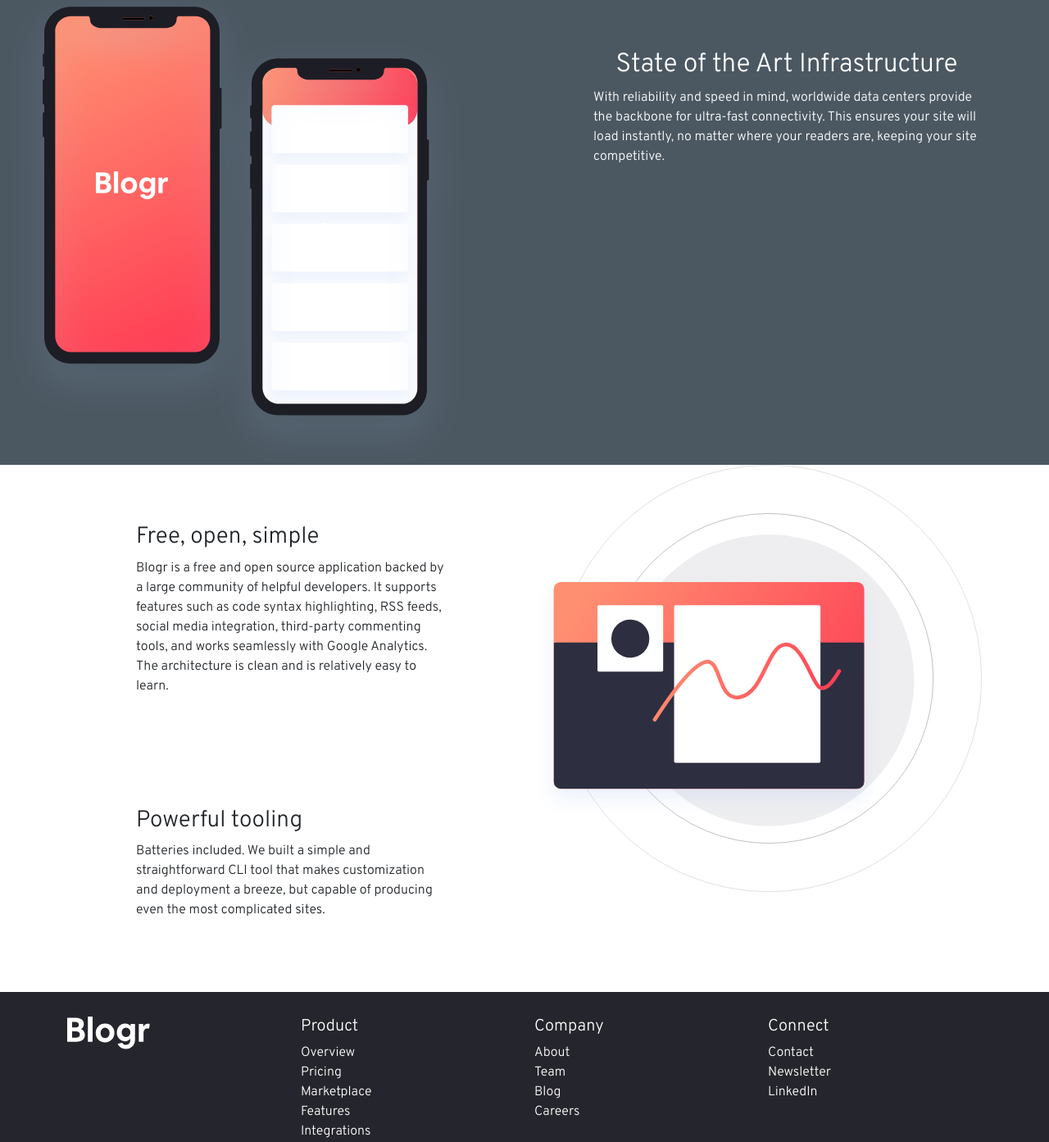
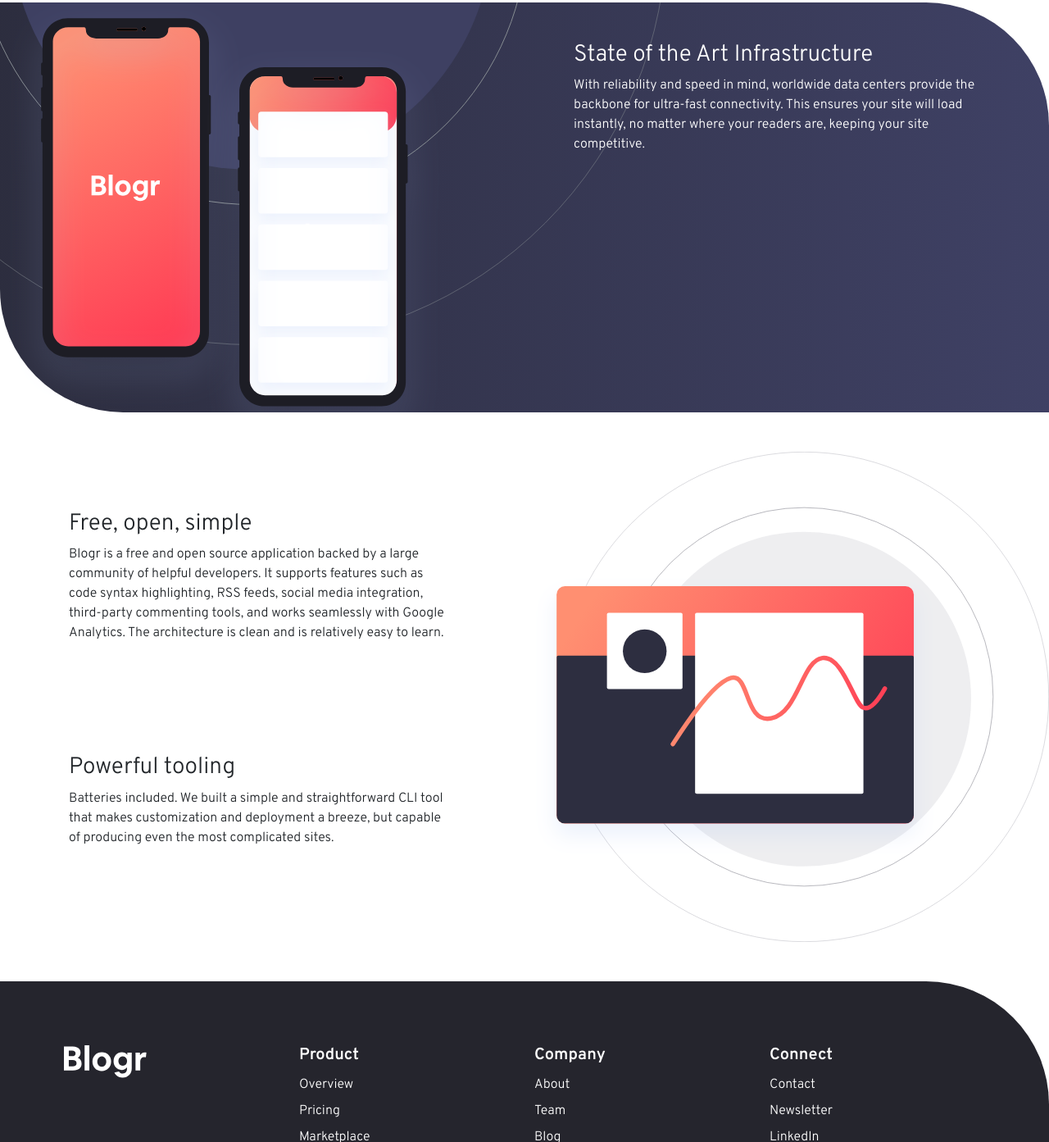
Before and after one commit to emllew/blog-landing-page, a website: page index.html in a window 1280 px wide. Shown: the part 1407-2800 px from the top of the page at 82% size. Drawn offline with nearby package versions, Linux system fonts and the light colour scheme.

Commit message:
desktop styling

```diff
--- a/index.html
+++ b/index.html
@@ -19,7 +19,7 @@
 
   <header>
 
-    <nav class="navbar p-3 navbar-expand-lg  bg-transparent navbar-white">
+    <nav class="navbar p-3 m-3 navbar-expand-lg  bg-transparent navbar-white">
       <div class="container-fluid">
 
         <a class="navbar-brand" href="#"><img src="images/logo.svg"></a>
@@ -102,15 +102,15 @@
     <img src="images/bg-pattern-intro.svg" id="headersvg">
   </header>
   <main>
-    <div class="container">
+    <div class="container-flex white pb-5 pt-5">
 
-      <div class="row m-3 mb-0 p-5">
+      <div class="row justify-content-md-center m-3 mb-0 p-5">
         <h2>Designed for the future</h2>
       </div>
 
       <div class="row">
         <div class="col">
-          <div class="row m-4 p-5">
+          <div class="row justify-content-center m-4 p-5">
             <h3>Introducing an extensible editor</h3>
             <p>Blogr features an exceedingly intuitive interface which lets you focus on one thing: creating content.
               The editor supports management of multiple blogs and allows easy manipulation of embeds such as images,
@@ -135,24 +135,34 @@
 
     </div>
 
-    <div class="container-fluid infrastructure">
+    <div class="container-fluid d-flex infrastructure">
       <div class="row">
-        <div class="col">
-          <img src="images/illustration-phones.svg">
+        <div class="col align-items-center justify-content-center">
+          <svg class="bgCircles" width="1014" height="1018" xmlns="http://www.w3.org/2000/svg">
+            <g transform="matrix(1 0 0 -1 0 1018)" fill="none" fill-rule="evenodd">
+              <rect fill="#3E4062" x="213" y="214" width="588" height="590" rx="294" />
+              <rect stroke="#878D92" opacity=".5" x=".5" y=".5" width="1013" height="1017" rx="506.5" />
+              <rect stroke="#878D92" x="170.5" y="171.5" width="673" height="675" rx="336.5" />
+            </g>
+          </svg>
+          <img src="images/illustration-phones.svg" class="phonesImg img-fluid">
         </div>
-        <div class="col">
-          <div class="row m-4 p-5 align-items-center">
-            <h2>State of the Art Infrastructure</h2>
-            With reliability and speed in mind, worldwide data centers provide the backbone for ultra-fast connectivity.
-            This ensures your site will load instantly, no matter where your readers are, keeping your site competitive.
+        <div class="col align-items-center infraText">
+          <div class="row p-5">
+            <h3>State of the Art Infrastructure</h3>
+            <p>With reliability and speed in mind, worldwide data centers provide the backbone for ultra-fast
+              connectivity.
+              This ensures your site will load instantly, no matter where your readers are, keeping your site
+              competitive.</p>
           </div>
         </div>
       </div>
 
     </div>
+
     </div>
 
-    <div class="container">
+    <div class="container-flex white pb-5 pt-5">
 
       <div class="row">
         <div class="col">
@@ -187,7 +197,7 @@
 
   </main>
   <footer>
-    <div class="container">
+    <div class="container-flex m-4 p-4">
       <div class="row">
         <div class="col">
           <img src="images/logo.svg">
@@ -195,11 +205,11 @@
         <div class="col">
           <h5>Product</h5>
           <ul>
-            <li>Overview</li>
-            <li>Pricing</li>
-            <li>Marketplace</li>
-            <li>Features</li>
-            <li>Integrations</li>
+            <li><a>Overview</a></li>
+            <li><a>Pricing</a></li>
+            <li><a>Marketplace</a></li>
+            <li><a>Features</a></li>
+            <li><a>Integrations</a></li>
           </ul>
 
 
@@ -209,20 +219,20 @@
           <h5>Company</h5>
 
           <ul>
-            <li>About</li>
-            <li>Team</li>
-            <li>Blog</li>
-            <li>Careers</li>
-            <li></li>
+            <li><a>About</a></li>
+            <li><a>Team</a></li>
+            <li><a>Blog</a></li>
+            <li><a>Careers</a></li>
+
           </ul>
 
         </div>
         <div class="col">
           <h5>Connect</h5>
           <ul>
-            <li>Contact</li>
-            <li>Newsletter</li>
-            <li>LinkedIn</li>
+            <li><a>Contact</a></li>
+            <li><a>Newsletter</a></li>
+            <li><a>LinkedIn</a></li>
           </ul>
 
 
--- a/styles.css
+++ b/styles.css
@@ -15,7 +15,7 @@
     hsl(13, 100%, 72%),
     hsl(353, 100%, 62%)
   );
-  --bkg-grad-body: linear-gradient(hsl(237, 17%, 21%), hsl(237, 23%, 32%));
+  --bkg-grad-body: linear-gradient(90deg, hsl(237, 17%, 21%) 0%, hsl(237, 23%, 32%) 100%);
 }
 
 body {
@@ -46,7 +46,7 @@ nav-link:hover {
   width: 170vw;
 }
 header {
-  border-bottom-left-radius: 100px;
+  border-bottom-left-radius: 150px;
   background-image: var(--bkg-grad-top);
   width: 100%;
   height: 67vh;
@@ -98,12 +98,36 @@ transition: 300ms ease-in-out;
 main {
   display: block;
   position: relative;
-  z-index: 100;
+  z-index:50;
   background-color: white;
 }
+.white {
+  z-index: 400;
+  background-color: white;
+}
+.bgCircles {
+  position:absolute;
+  z-index:-1;
+  top: -600px;
+  left: -200px;
+}
+.phonesImg {
+max-height: 550px;
+  z-index:500;
+}
 .infrastructure {
-  background-color:var(--body-copy);
+  overflow: visible;
+  position: relative;
+  background-image:var(--bkg-grad-body);
   color: white;
+  z-index: -2;
+  width: 100%;
+  max-height: 500px;
+  border-bottom-left-radius: 150px;
+  border-top-right-radius: 150px;
+}
+.infraText {
+  z-index:2;
 }
 h2 {
   text-align: center;
@@ -113,9 +137,11 @@ h2 {
 }
 
 footer{
+  z-index: 100;
   padding: 30px;
   padding-bottom: 0;
   color: white;
+  border-top-right-radius: 150px;
   background-color:var(--footer-background);
 }
 .attribution {
@@ -126,6 +152,12 @@ ul{
   margin: 0;
   padding: 0;
 }
+footer li {
+  line-height: 2;
+}
+h5 {
+  font-weight: 700;
+}
 
 @media (min-width: 1440px) {
 }
```
